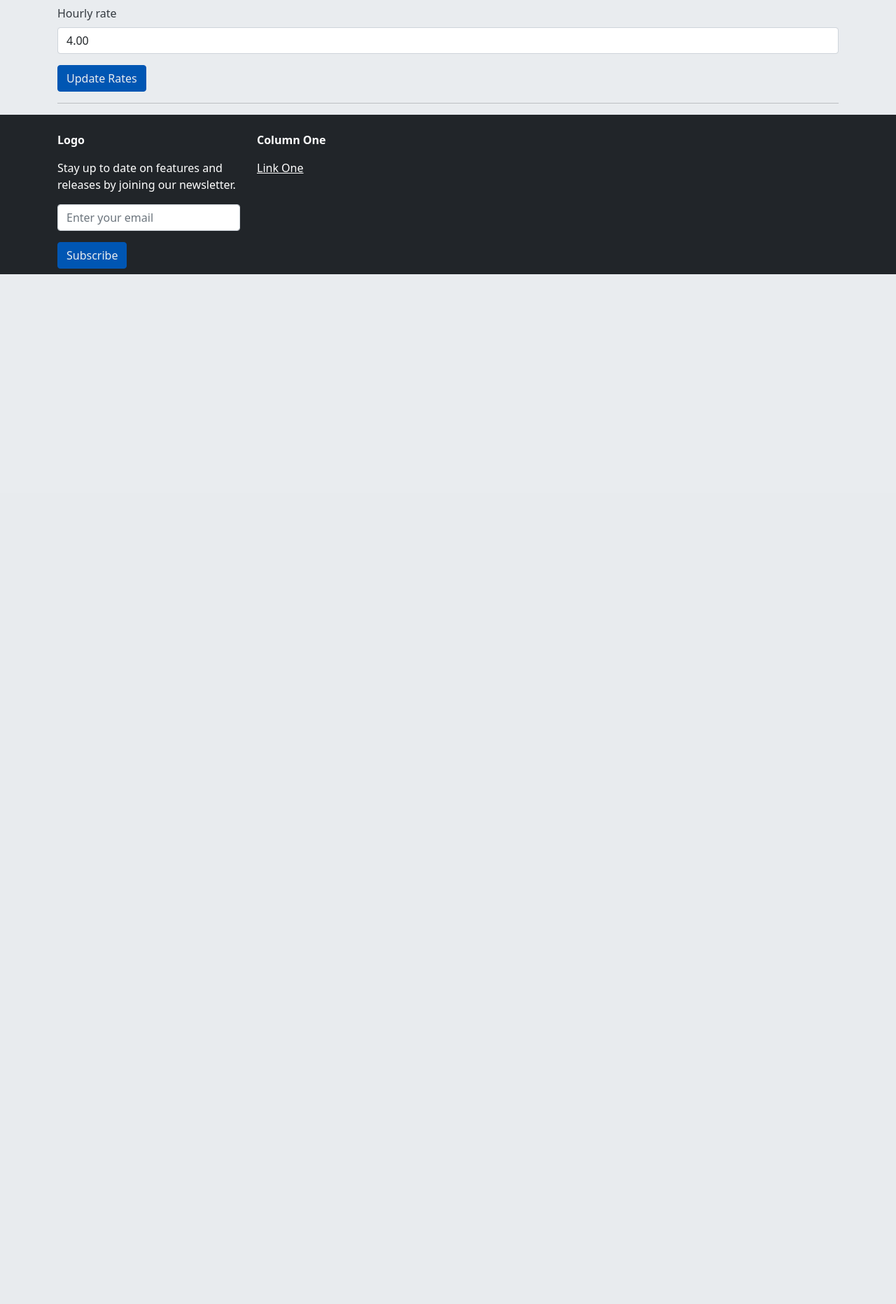
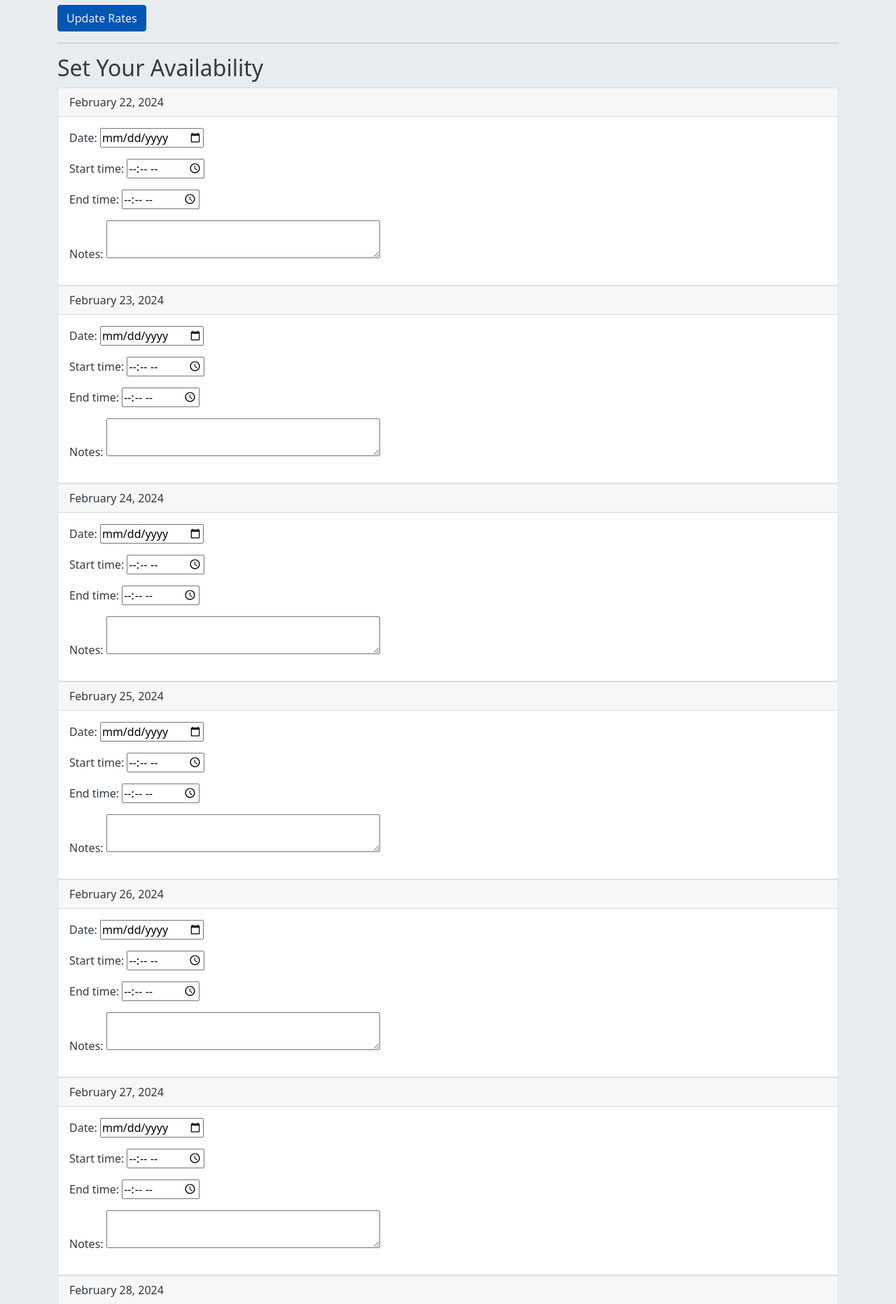
Before and after one commit to JesseRoss001/Anglesey-Cleaners, a Django app: page /bookings/dashboard/ in a window 1280 px wide. Shown: the part 95-1959 px from the top of the page at 70% size. Before the commit the page ends 487 px from the top, so only its background shows below. Run offline with Django 5.2, Linux system fonts and the light colour scheme; a user stored in the database is signed in; tables that the repository leaves empty hold one stand-in row (values such as "Sample post"); some libraries are stand-ins or nearby versions.

Commit message:
basic availability

```diff
--- a/cleaning_agency/bookings/forms.py
+++ b/cleaning_agency/bookings/forms.py
@@ -12,10 +12,10 @@ class UpdateRatesForm(forms.ModelForm):
 class CleanerAvailabilityForm(forms.ModelForm):
     class Meta:
         model = CleanerAvailability
-        fields = ['date', 'start_time', 'end_time', 'notes']  # Include the new 'notes' field
+        fields = ['date', 'start_time', 'end_time', 'notes']
         widgets = {
-            'date': forms.DateInput(attrs={'type': 'date', 'class': 'form-control'}),
-            'start_time': forms.TimeInput(attrs={'type': 'time', 'class': 'form-control'}),
-            'end_time': forms.TimeInput(attrs={'type': 'time', 'class': 'form-control'}),
-            'notes': forms.Textarea(attrs={'class': 'form-control'}),  # Widget for notes
+            'date': forms.DateInput(attrs={'type': 'date'}),
+            'start_time': forms.TimeInput(attrs={'type': 'time'}),
+            'end_time': forms.TimeInput(attrs={'type': 'time'}),
+            'notes': forms.Textarea(attrs={'rows': 2}),
         }
--- a/cleaning_agency/bookings/templates/bookings/cleaner_dashboard.html
+++ b/cleaning_agency/bookings/templates/bookings/cleaner_dashboard.html
@@ -11,8 +11,21 @@
         <button type="submit" name="update_rates" class="btn btn-primary">Update Rates</button>
     </form>
     <hr>
-    <div id='calendar'></div>
+    <h2>Set Your Availability</h2>
+<form method="post">
+    {% csrf_token %}
+    {% for date, form in forms.items %}
+    <div class="card">
+        <div class="card-header">
+            {{ date|date:"F d, Y" }}
+        </div>
+        <div class="card-body">
+            {{ form.as_p }}
+        </div>
+    </div>
+    {% endfor %}
+    <button type="submit" class="btn btn-primary">Submit Availability</button>
+</form>
 </div>
 
-
 {% endblock %}
--- a/cleaning_agency/bookings/urls.py
+++ b/cleaning_agency/bookings/urls.py
@@ -1,9 +1,9 @@
 from django.urls import path
-from .views import cleaner_dashboard, get_events
+from .views import cleaner_dashboard
 
 app_name = 'bookings'
 
 urlpatterns = [
     path('dashboard/', cleaner_dashboard, name='cleaner_dashboard'),
-     path('your-endpoint-to-get-events/', get_events, name='get_events'),
+
 ]
--- a/cleaning_agency/bookings/views.py
+++ b/cleaning_agency/bookings/views.py
@@ -1,73 +1,33 @@
-from django.forms import modelformset_factory
 from django.shortcuts import render, redirect
 from django.contrib.auth.decorators import login_required
-from django.http import JsonResponse
-from .forms import UpdateRatesForm, CleanerAvailabilityForm
+from django.forms import modelformset_factory
+from datetime import datetime, timedelta
 from .models import CleanerAvailability
-from django.utils.dateparse import parse_datetime
-import json
+from .forms import CleanerAvailabilityForm
+
 @login_required
 def cleaner_dashboard(request):
     if not request.user.is_cleaner:
         return redirect('home')
 
-    # Updating rates
-    rate_form = UpdateRatesForm(request.POST or None, instance=request.user)
-    if request.method == 'POST' and 'update_rates' in request.POST:
-        if rate_form.is_valid():
-            rate_form.save()
+    # Generate dates for the next two months
+    today = datetime.today()
+    future = today + timedelta(days=60)
+    date_list = [today + timedelta(days=x) for x in range((future-today).days + 1)]
 
-    # Handling availability formset
-    AvailabilityFormSet = modelformset_factory(CleanerAvailability, form=CleanerAvailabilityForm, extra=1)
-    formset = AvailabilityFormSet(request.POST or None, queryset=CleanerAvailability.objects.filter(cleaner=request.user), prefix='availabilities')
-
-    if request.method == 'POST' and 'update_availability' in request.POST:
-        if formset.is_valid():
-            instances = formset.save(commit=False)
-            for instance in instances:
-                instance.cleaner = request.user
-                instance.save()
-            formset.save_m2m()
-            return redirect('bookings:cleaner_dashboard')
-
-    # Check for an AJAX request
-    if request.headers.get('X-Requested-With') == 'XMLHttpRequest':
-        availabilities = CleanerAvailability.objects.filter(cleaner=request.user)
-        events = [
-            {
-                'title': f"Available ({availability.notes})" if availability.notes else "Available",
-                'start': f"{availability.date.isoformat()}T{availability.start_time.isoformat()}",
-                'end': f"{availability.date.isoformat()}T{availability.end_time.isoformat()}",
-            }
-            for availability in availabilities
-        ]
-        return JsonResponse(events, safe=False)
+    if request.method == 'POST':
+        for date in date_list:
+            form = CleanerAvailabilityForm(request.POST, prefix=str(date))
+            if form.is_valid():
+                availability = form.save(commit=False)
+                availability.cleaner = request.user
+                availability.date = date
+                availability.save()
+        return redirect('cleaner_dashboard')
+    else:
+        forms = {date: CleanerAvailabilityForm(prefix=str(date)) for date in date_list}
 
     context = {
-        'rate_form': rate_form,
-        'formset': formset,
+        'forms': forms,
     }
-
     return render(request, 'bookings/cleaner_dashboard.html', context)
-
-
-@login_required
-def get_events(request):
-    if not request.user.is_cleaner:
-        return JsonResponse({'error': 'Unauthorized'}, status=401)
-
-    # You might want to filter these by date range passed in the request
-    availabilities = CleanerAvailability.objects.filter(cleaner=request.user)
-
-    events = [
-        {
-            'id': availability.id,
-            'title': availability.notes if availability.notes else "Available",
-            'start': f"{availability.date.isoformat()}T{availability.start_time.isoformat()}",
-            'end': f"{availability.date.isoformat()}T{availability.end_time.isoformat()}",
-            'editable': True,  # If you want to allow drag and drop in the calendar
-        }
-        for availability in availabilities
-    ]
-
-    return JsonResponse(events, safe=False)
--- a/cleaning_agency/users/templates/users/base.html
+++ b/cleaning_agency/users/templates/users/base.html
@@ -9,16 +9,14 @@
   <link href="https://cdn.jsdelivr.net/npm/bootstrap@5.1.3/dist/css/bootstrap.min.css" rel="stylesheet">
 
   <title>{% block title %}Cleaning Services in Anglesey{% endblock title %}</title>
+
 <!-- FullCalendar CSS -->
-<link href="https://cdn.jsdelivr.net/npm/@fullcalendar/core/main.css" rel="stylesheet">
-<link href="https://cdn.jsdelivr.net/npm/@fullcalendar/daygrid/main.css" rel="stylesheet">
-<link href="https://cdn.jsdelivr.net/npm/@fullcalendar/timegrid/main.css" rel="stylesheet">
+  <!-- FullCalendar CSS -->
+  <link href="https://cdn.jsdelivr.net/npm/@fullcalendar/core/main.css" rel="stylesheet">
+  <link href="https://cdn.jsdelivr.net/npm/@fullcalendar/daygrid/main.css" rel="stylesheet">
+  <link href="https://cdn.jsdelivr.net/npm/@fullcalendar/timegrid/main.css" rel="stylesheet">
+ <!-- jQuery (Necessary for Bootstrap's JavaScript plugins) -->
 
-<!-- FullCalendar JS -->
-<script src="https://cdn.jsdelivr.net/npm/@fullcalendar/core/main.js"></script>
-<script src="https://cdn.jsdelivr.net/npm/@fullcalendar/interaction/main.js"></script>
-<script src="https://cdn.jsdelivr.net/npm/@fullcalendar/daygrid/main.js"></script>
-<script src="https://cdn.jsdelivr.net/npm/@fullcalendar/timegrid/main.js"></script>
   <!-- Custom CSS -->
   <style>
     /* New Color Scheme */
@@ -179,88 +177,12 @@
     </div>
 
   </footer>
+  <!-- jQuery (necessary for Bootstrap's JavaScript plugins and FullCalendar) -->
+  <script src="https://code.jquery.com/jquery-3.6.0.min.js"></script>
 
-  <!-- Optional JavaScript; choose one of the two! -->
-  <!-- Option 1: Bootstrap Bundle with Popper -->
+  <!-- Bootstrap Bundle with Popper -->
   <script src="https://cdn.jsdelivr.net/npm/bootstrap@5.1.3/dist/js/bootstrap.bundle.min.js"></script>
 
 
-
-<script>
-    document.addEventListener('DOMContentLoaded', function() {
-        if (!window.FullCalendar) {
-            console.error('FullCalendar not found on the window object. Make sure the library is loaded correctly.');
-            return;
-        }
-
-        var calendarEl = document.getElementById('calendar');
-        if (!calendarEl) {
-            console.error('Calendar element not found in the DOM.');
-            return;
-        }
-
-        try {
-            var calendar = new FullCalendar.Calendar(calendarEl, {
-                plugins: [ FullCalendar.interactionPlugin, FullCalendar.dayGridPlugin, FullCalendar.timeGridPlugin ],
-                initialView: 'timeGridWeek',
-                slotMinTime: '06:00:00',
-                slotMaxTime: '22:00:00',
-                headerToolbar: {
-                    left: 'prev,next today',
-                    center: 'title',
-                    right: 'dayGridMonth,timeGridWeek,timeGridDay'
-                },
-                expandRows: true,
-                selectable: true,
-                selectMirror: true,
-                select: function(info) {
-                    alert('Selected timeslot: ' + info.startStr + ' to ' + info.endStr);
-                },
-                events: '{% url 'bookings:get_events' %}',
-                eventClick: function(info) {
-                    alert('Event: ' + info.event.title);
-                },
-                editable: true,
-                eventResizableFromStart: true,
-                eventDrop: function(info) {
-                    // Handle event drops (move to a different time)
-                },
-                eventResize: function(info) {
-                    // Handle event resizes (change duration)
-                }
-            });
-
-            calendar.render();
-        } catch (error) {
-            console.error('Error initializing FullCalendar:', error);
-        }
-
-        // CSRF token setup
-        function getCookie(name) {
-            let cookieValue = null;
-            if (document.cookie && document.cookie !== '') {
-                const cookies = document.cookie.split(';');
-                for (let i = 0; i < cookies.length; i++) {
-                    const cookie = cookies[i].trim();
-                    if (cookie.substring(0, name.length + 1) === (name + '=')) {
-                        cookieValue = decodeURIComponent(cookie.substring(name.length + 1));
-                        break;
-                    }
-                }
-            }
-            return cookieValue;
-        }
-        const csrftoken = getCookie('csrftoken');
-
-        // Set up AJAX headers for CSRF token
-        $.ajaxSetup({
-            beforeSend: function(xhr, settings) {
-                if (!settings.crossDomain && settings.url.indexOf(window.location.origin) === 0) {
-                    xhr.setRequestHeader("X-CSRFToken", csrftoken);
-                }
-            }
-        });
-    });
-</script>
 </body>
 </html>
```
